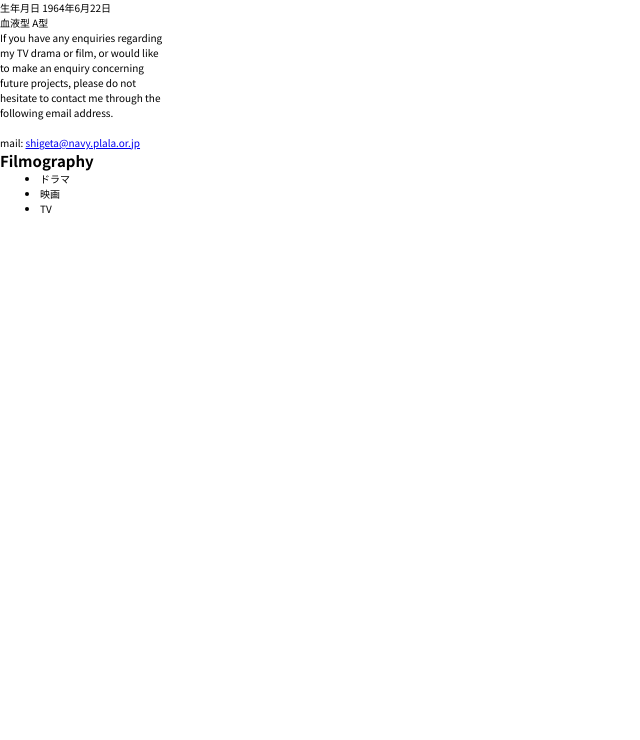
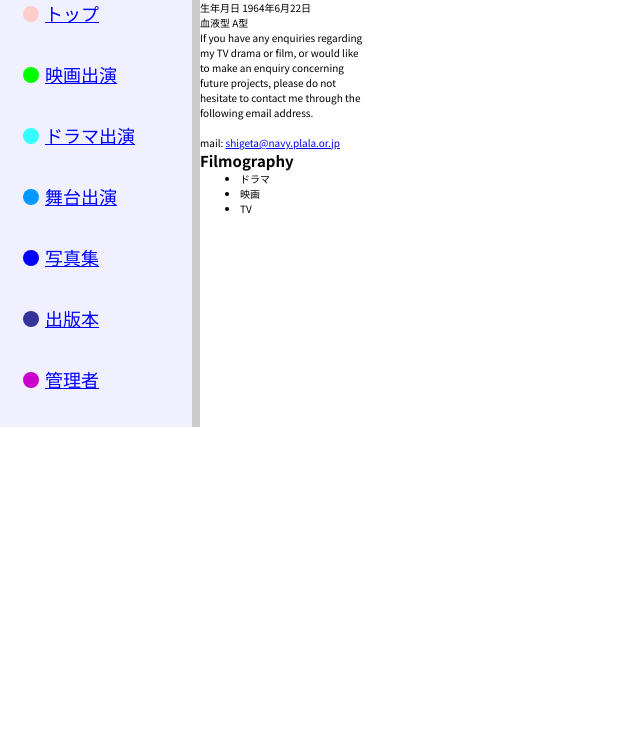
Before and after one commit to winc1980/abehiroshiHP, a plain HTML site: page index.html in a window 1280 px wide. Shown: the part 60-800 px from the top of the page, without its empty margins (0-640 px from the left). Drawn offline with Linux system fonts and the light colour scheme.

Commit message:
サイドバー作りました！

```diff
--- a/index.html
+++ b/index.html
@@ -12,6 +12,31 @@
 </head>
 <body>
 	<main>
+    <div class="l-sidebar">
+      <ul>
+        <li>
+          <a href="">トップ</a>
+        </li>
+        <li>
+          <a href="">映画出演</a>
+        </li>
+        <li>
+          <a href="">ドラマ出演</a>
+        </li>
+        <li>
+          <a href="">舞台出演</a>
+        </li>
+        <li>
+          <a href="">写真集</a>
+        </li>
+        <li>
+          <a href="">出版本</a>
+        </li>
+        <li>
+          <a href="">管理者</a>
+        </li>
+      </ul>
+    </div>
 		<div class="main">
 			<div id="profile">
 				<h1>阿部寛のホームページ</h1>
--- a/style.css
+++ b/style.css
@@ -22,3 +22,58 @@ p {
 img {
   width: 100%;
 }
+main {
+  display: flex;
+  justify-content: flex-start;
+}
+/*---------------------------------------------------------
+sidebar
+---------------------------------------------------------*/
+.l-sidebar {
+  background-color: rgb(240, 240, 255);
+  border-right: 8px solid #CCC;
+  width: 200px;
+}
+.l-sidebar ul {
+  padding-top: 60px;
+  padding-left: 23px;
+}
+.l-sidebar ul li {
+  list-style: none;
+  margin-bottom: 35px;
+  font-size: 18px;
+}
+.l-sidebar ul li a {
+  color: blue;
+}
+.l-sidebar ul li::before {
+  content: '';
+  display: inline-block;
+  width: 16px;
+  height: 16px;
+  border-radius: 50%;
+  margin-right: 2px;
+  position: relative;
+  top: 1px;
+}
+.l-sidebar ul li:nth-of-type(1)::before {
+  background-color: rgb(255, 204, 204);
+}
+.l-sidebar ul li:nth-of-type(2)::before {
+  background-color: rgb(0, 255, 0);
+}
+.l-sidebar ul li:nth-of-type(3)::before {
+  background-color: rgb(51, 255, 255);
+}
+.l-sidebar ul li:nth-of-type(4)::before {
+  background-color: rgb(0, 153, 255);
+}
+.l-sidebar ul li:nth-of-type(5)::before {
+  background-color: rgb(0, 0, 255);
+}
+.l-sidebar ul li:nth-of-type(6)::before {
+  background-color: rgb(51, 51, 153);
+}
+.l-sidebar ul li:nth-of-type(7)::before {
+  background-color: rgb(204, 0, 204);
+}
```
